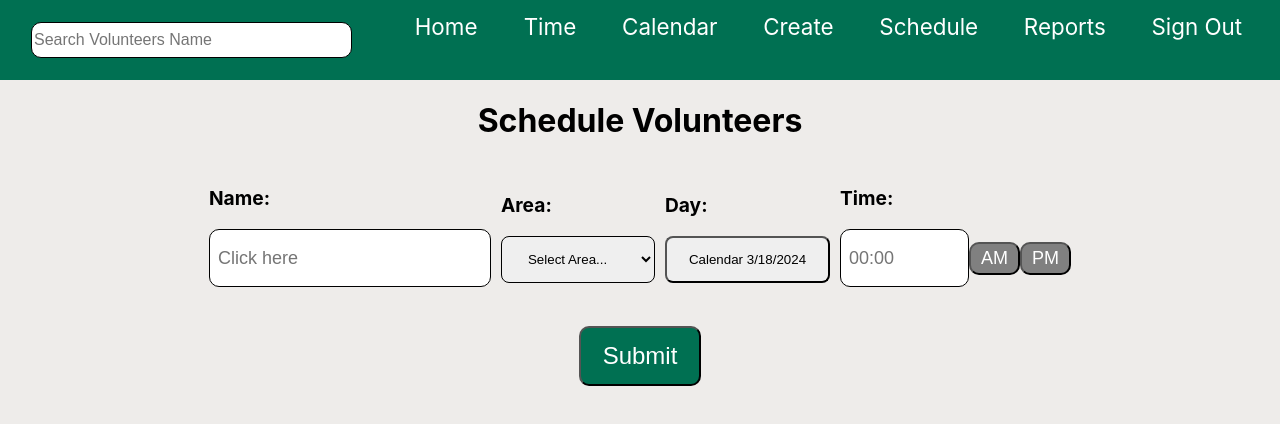
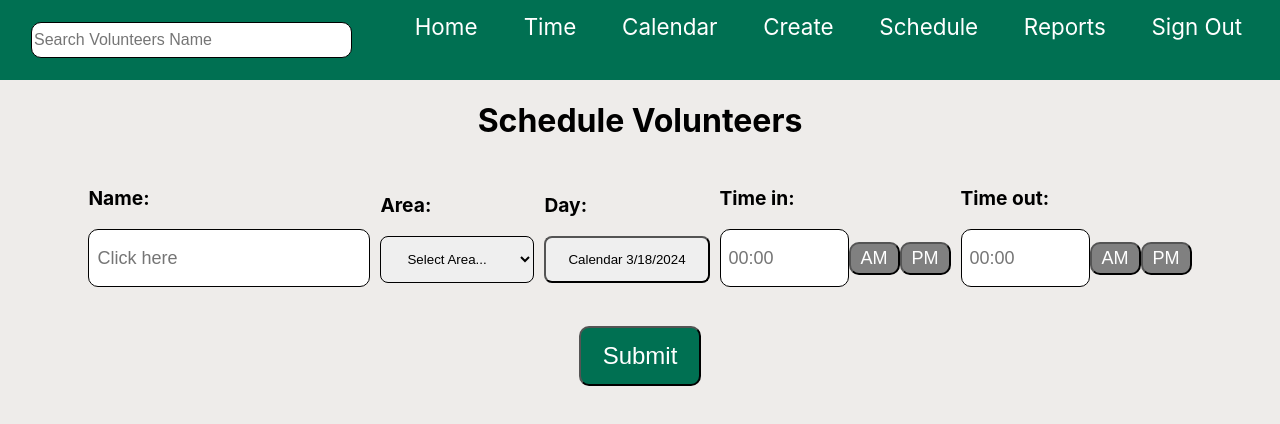
Before and after one commit to zscar611/CS4900LF1, a React (Create React App) app in the folder prototype/loavefish/: page /ScheduleVolunteer in a window 1280 px wide. Shown: the top 424 px of the page. Built offline with nearby package versions, Linux system fonts and the light colour scheme.

Commit message:
post request

```diff
--- a/prototype/loavefish/src/components/ScheduleVolunteer.js
+++ b/prototype/loavefish/src/components/ScheduleVolunteer.js
@@ -32,6 +32,11 @@ function ScheduleVolunteer() {
   const [amOutClicked, setAmOutClicked] = useState(false);
   const [pmOutClicked, setPmOutClicked] = useState(false);
   const [timeOutSelected, setTimeOutSelected] = useState("");
+
+
+
+
+
 
 	//gets name data from DB
 	const [allAccounts, setAllAccounts] = useState([]);
@@ -80,13 +85,18 @@ function ScheduleVolunteer() {
   };
 
 
-
   //update selected area
   const handleAreaSelectionChange = (event) => {
     setAreaSelection(event.target.value);
   };
-  //updates time
-  const handleTimeChange = (event) => {
+
+
+
+
+
+
+  //updates timeIn
+  const handleTimeInChange = (event) => {
     let newNum = event.target.value;
     let intValue = parseInt(newNum[newNum.length - 1]);
     // if data load is null its backspace
@@ -114,16 +124,14 @@ function ScheduleVolunteer() {
       }
     }
   };
-
-
-	//updates AM and PM
-  const handleAmChange = () => {
+	//updates AM and PM for TimeIn
+  const handleAmInChange = () => {
     if (amInClicked === false) {
       setAmInClicked(true);
       setPmInClicked(false);
     }
   };
-  const handlePmChange = () => {
+  const handlePmInChange = () => {
     if (pmInClicked === false) {
       setPmInClicked(true);
       setAmInClicked(false);
@@ -135,17 +143,67 @@ function ScheduleVolunteer() {
 
 
 
+  //updates timeOut
+  const handleTimeOutChange = (event) => {
+    let newNum = event.target.value;
+    let intValue = parseInt(newNum[newNum.length - 1]);
+    // if data load is null its backspace
+    if (event.nativeEvent.data == null) {
+      if (event.target.value.length !== 2) {
+        setTimeOutSelected(event.target.value);
+      } // if it has a semi colon delete two elements
+      else {
+        setTimeOutSelected(newNum.slice(0, -1));
+      }
+    }
+    // if data load has data add
+    else {
+      if (event.target.value === "") {
+        setTimeOutSelected("");
+        return;
+      }
+      if (event.target.value.length < 6) {
+        if (!isNaN(intValue)) {
+          setTimeOutSelected(event.target.value);
+        }
+        if (event.target.value.length === 2) {
+          setTimeOutSelected(event.target.value + ":");
+        }
+      }
+    }
+  };
+	//updates AM and PM timeOut
+  const handleAmOutChange = () => {
+    if (amOutClicked === false) {
+      setAmOutClicked(true);
+      setPmOutClicked(false);
+    }
+  };
+  const handlePmOutChange = () => {
+    if (pmOutClicked === false) {
+      setPmOutClicked(true);
+      setAmOutClicked(false);
+    }
+  };
 
 
 
-	//
+
+
+
+
+
+
+
   const formCompleted = () => {
     if (
       currentName !== "" &&
       calendarOpened === true &&
       areaSelection !== "" &&
       timeInSelected !== "" &&
-      (amInClicked ===true || pmInClicked === true)
+	  timeOutSelected !== "" &&
+      (amInClicked ===true || pmInClicked === true) &&
+	  (amOutClicked ===true || pmOutClicked === true)
     ) {
       handleSubmit();
     }
@@ -181,31 +239,32 @@ function ScheduleVolunteer() {
 	  const formData = new FormData();
 
 
-      let timeZone = "";
+      let timeZone1 = "";
       if (amInClicked == true) {
-        timeZone = "AM";
-      } else { timeZone = "PM";}
+        timeZone1 = "AM";
+      } else { timeZone1 = "PM";}
 
+	  let timeZone2 = "";
+      if (amOutClicked == true) {
+        timeZone2 = "AM";
+      } else { timeZone2 = "PM";}
+
+	  formData.append("full_name", currentName);
+	  formData.append("area", areaSelection);
 	  formData.append("date", selectedDate);
-	  formData.append("full_name", currentName);
-	  formData.append("date", selectedDate);
+	  formData.append("timeIn", currentName);
+	  formData.append("amPmIn", currentName);
+	  formData.append("timeOut", currentName);
+	  formData.append("amPmOut", currentName);
 
+	  console.log("Creating:", formData);
 
-      const jsonData = {
-        Name: currentName,
-        Area: areaSelection,
-        Date: selectedDate,
-        Time: timeInSelected,
-        TimeZone: timeZone,
-      };
-      console.log(jsonData);
       const response = await fetch("http://localhost:5000", {
         method: "POST",
-        headers: {
-          "Content-Type": "application/json",
-        },
-        body: JSON.stringify(currentName),
+        mode: "cors",
+        body: formData,
       });
+
     } catch (error) {
       console.error("Error: ", error);
     }
@@ -320,30 +379,74 @@ function ScheduleVolunteer() {
       </div>
 
       <div className="volunteerAdd-inputTime">
-        <p className="volunteerAdd-text">Time: </p>
+        <p className="volunteerAdd-text">Time in: </p>
         <input
           type="text"
           placeholder="00:00"
           value={timeInSelected}
-          onChange={handleTimeChange}
+          onChange={handleTimeInChange}
           className={"volunteerAdd-input-box-time"}
           style={{ borderColor: nameFilled ? "initial" : "red" }}
         />
         <button
           style={{ background: amInClicked ? "green" : "gray" }}
-          onClick={handleAmChange}
+          onClick={handleAmInChange}
           className="volunteerAdd-ButtonTime"
         >
           AM
         </button>
         <button
           style={{ background: pmInClicked ? "green" : "gray" }}
-          onClick={handlePmChange}
+          onClick={handlePmInChange}
           className="volunteerAdd-ButtonTime"
         >
           PM
         </button>
       </div>
+
+
+
+
+
+
+
+      <div className="volunteerAdd-inputTime">
+        <p className="volunteerAdd-text">Time out: </p>
+        <input
+          type="text"
+          placeholder="00:00"
+          value={timeOutSelected}
+          onChange={handleTimeOutChange}
+          className={"volunteerAdd-input-box-time"}
+          style={{ borderColor: nameFilled ? "initial" : "red" }}
+        />
+        <button
+          style={{ background: amOutClicked ? "green" : "gray" }}
+          onClick={handleAmOutChange}
+          className="volunteerAdd-ButtonTime"
+        >
+          AM
+        </button>
+        <button
+          style={{ background: pmOutClicked ? "green" : "gray" }}
+          onClick={handlePmOutChange}
+          className="volunteerAdd-ButtonTime"
+        >
+          PM
+        </button>
+      </div>
+
+
+
+
+
+
+
+
+
+
+
+
 
       <div className="main-button">
         <button className="main-button-box" onClick={formCompleted}>
```
